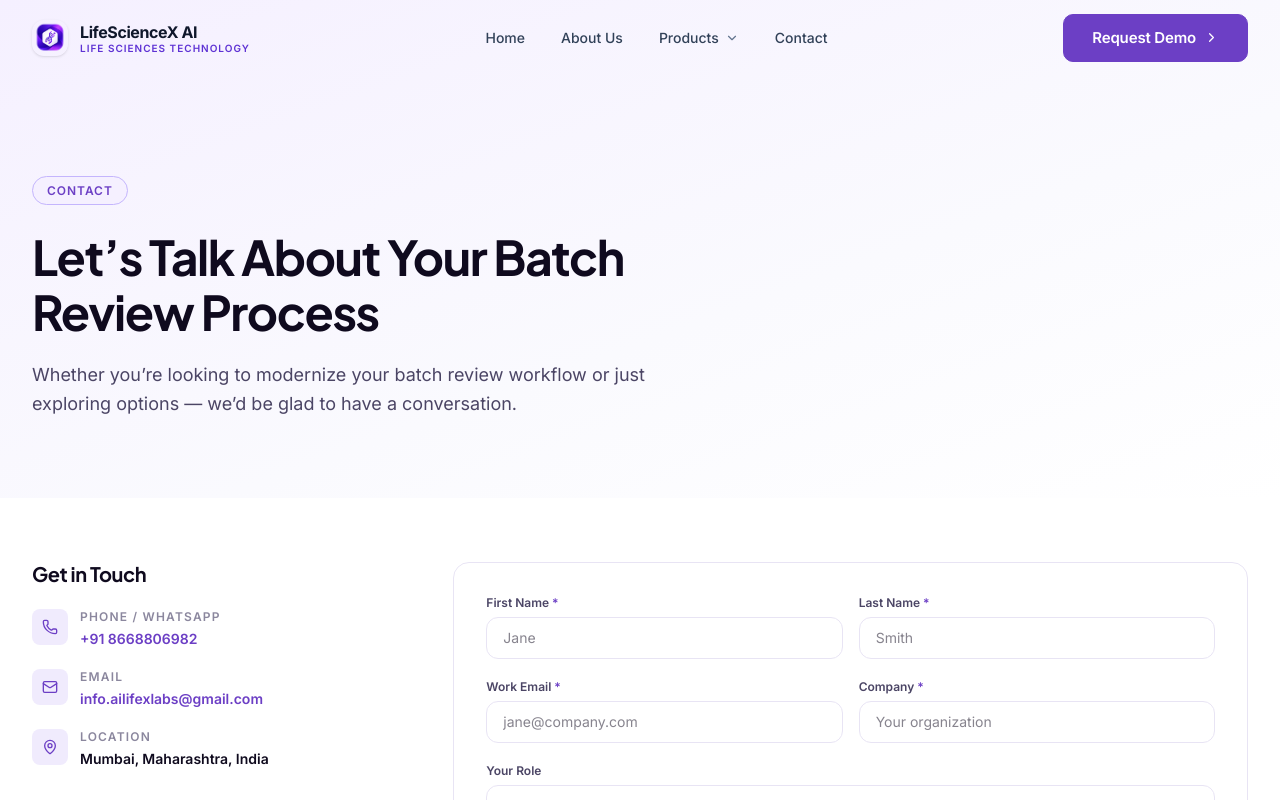
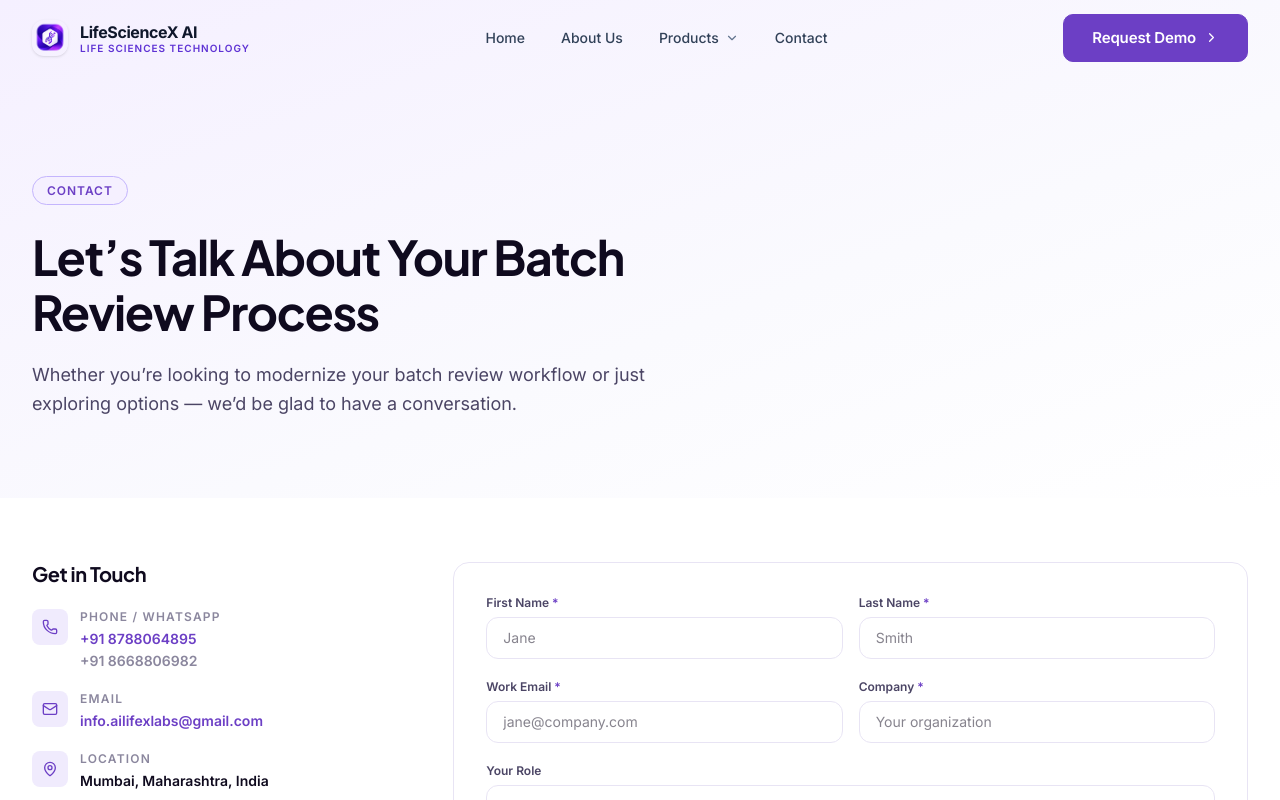
Before and after one commit to DhruTamore09/ailifex-labs, a Next.js app: page /contact in a window 1280 px wide. Shown: the top 800 px of the page. Built offline with nearby package versions, Linux system fonts and the light colour scheme.

Commit message:
feat(contact): add +91 8788064895 as primary contact number

```diff
--- a/app/contact/ContactClient.tsx
+++ b/app/contact/ContactClient.tsx
@@ -110,9 +110,16 @@ export default function ContactClient() {
                   <div>
                     <div className="text-xs font-semibold uppercase tracking-widest mb-1" style={{color: "#8b879e"}}>Phone / WhatsApp</div>
                     <a
-                      href="tel:+918668806982"
+                      href="tel:+918788064895"
                       className="text-sm font-semibold hover:underline transition-colors block"
                       style={{color: "#6c3fc5"}}
+                    >
+                      +91 8788064895
+                    </a>
+                    <a
+                      href="tel:+918668806982"
+                      className="text-sm font-semibold hover:underline transition-colors block mt-0.5"
+                      style={{color: "#8b879e"}}
                     >
                       +91 8668806982
                     </a>
--- a/components/layout/Footer.tsx
+++ b/components/layout/Footer.tsx
@@ -11,6 +11,7 @@ const footerLinks = {
     { label: "ChangeSure™ (Change Control)", href: "/product?tab=changesure#changesure" },
   ],
   Contact: [
+    { label: "+91 8788064895", href: "tel:+918788064895" },
     { label: "+91 8668806982", href: "tel:+918668806982" },
     { label: "info.ailifexlabs@gmail.com", href: "https://mail.google.com/mail/?view=cm&fs=1&to=info.ailifexlabs@gmail.com" },
     { label: "Request a Demo", href: "/contact" },
```
